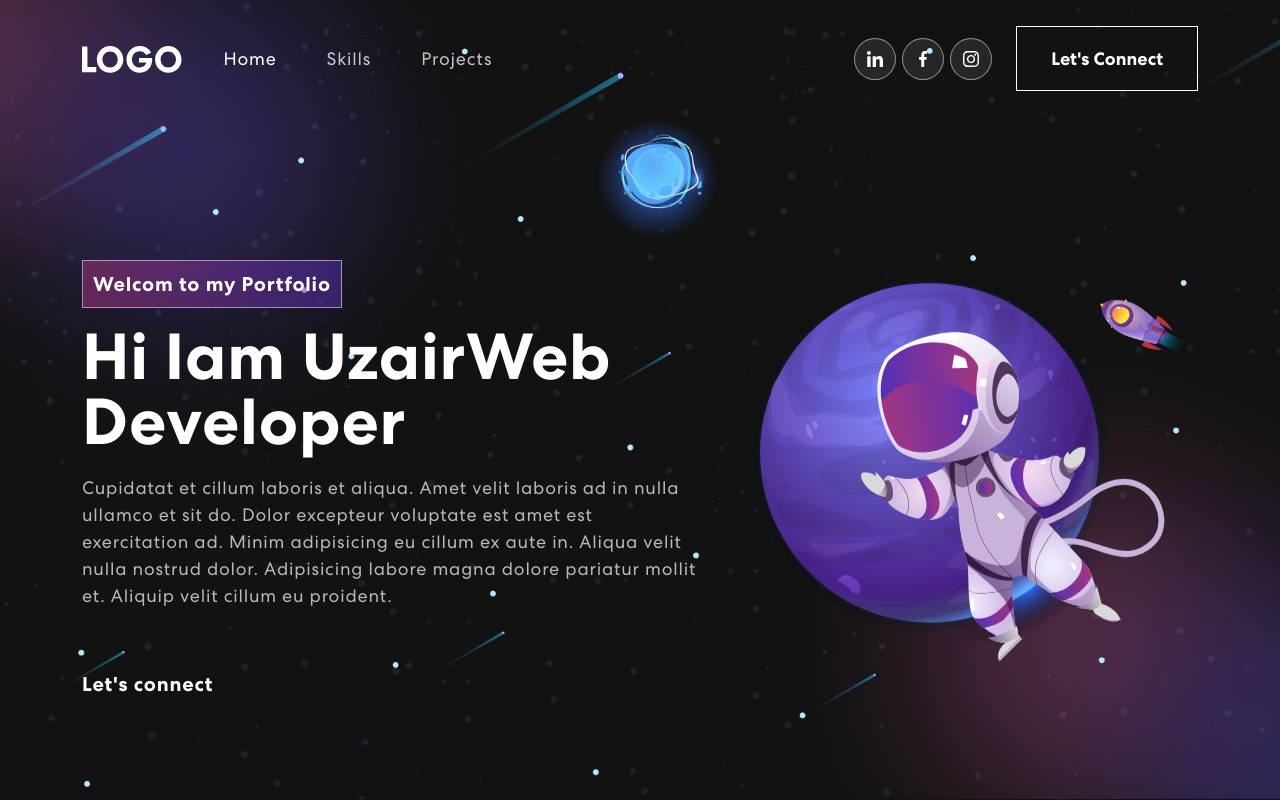
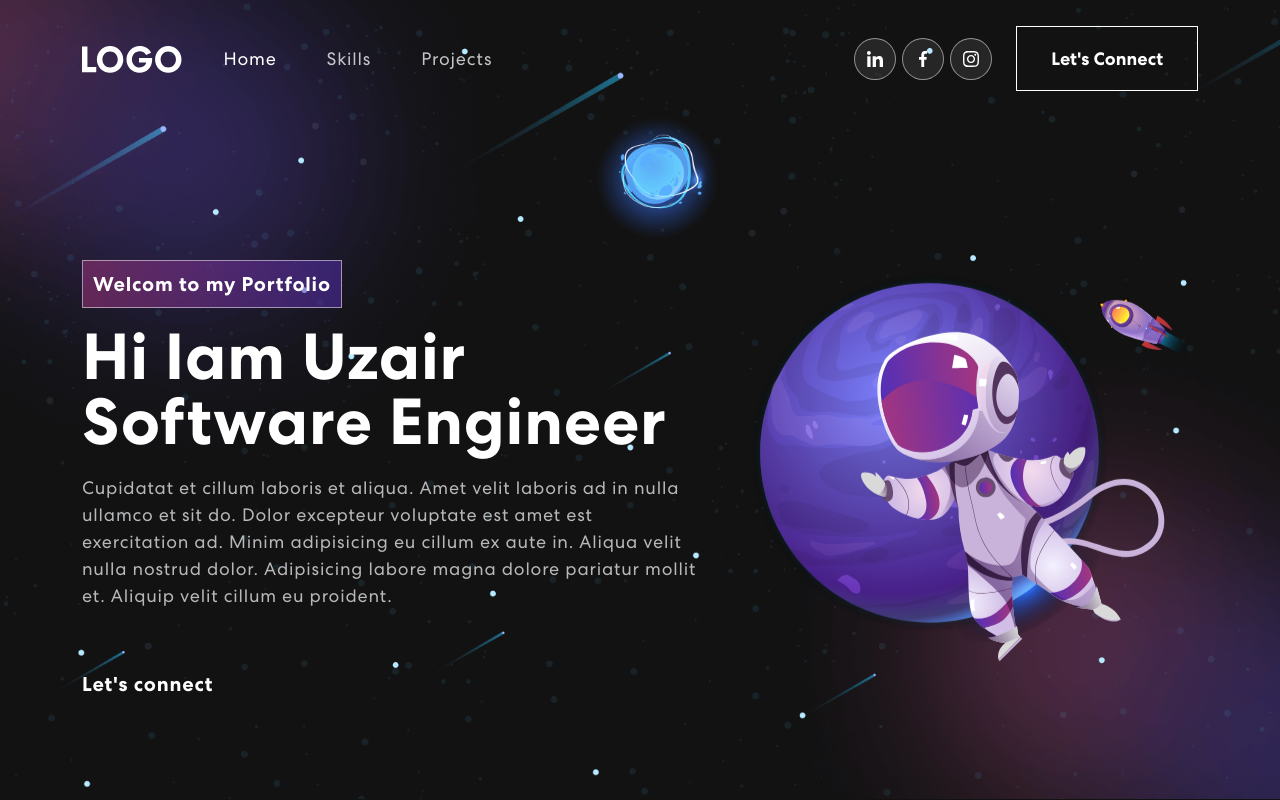
Before and after one commit to muhammaduzairrazaq/portfolioReact, a React (Create React App) app: page / in a window 1280 px wide. Built offline with nearby package versions, Linux system fonts and the light colour scheme.

Commit message:
banner complete

```diff
--- a/package.json
+++ b/package.json
@@ -11,6 +11,7 @@
     "react": "^18.2.0",
     "react-bootstrap": "^2.9.0",
     "react-dom": "^18.2.0",
+    "react-multi-carousel": "^2.8.4",
     "react-scripts": "^5.0.1",
     "web-vitals": "^2.1.4"
   },
--- a/src/App.js
+++ b/src/App.js
@@ -1,7 +1,7 @@
 import logo from './logo.svg';
 import './App.css';
-import NavBar from './components/NavBar'
-import 'bootstrap/dist/css/bootstrap.min.css'
+import NavBar from './components/NavBar';
+import 'bootstrap/dist/css/bootstrap.min.css';
 import { Banner } from './components/Banner';
 
 function App() {
--- a/src/components/Banner.js
+++ b/src/components/Banner.js
@@ -1,9 +1,6 @@
 import { useState, useEffect } from "react";
 import { Container, Row, Col } from "react-bootstrap";
 import headerImg from "../assets/img/header-img.svg";
-// import { ArrowRightCircle } from 'react-bootstrap-icons';
-// import 'animate.css';
-// import TrackVisibility from 'react-on-screen';
 
 export const Banner = () => {
   const [loopNum, setLoopNum] = useState(0);
@@ -11,7 +8,7 @@ export const Banner = () => {
   const [text, setText] = useState('');
   const [delta, setDelta] = useState(300 - Math.random() * 100);
   const [index, setIndex] = useState(1);
-  const toRotate = [ "Web Developer", "Web Designer", "UI/UX Designer" ];
+  const toRotate = ["Software Engineer", "Full Stack Developer", "Python Developer"];
   const period = 2000;
 
   useEffect(() => {
@@ -53,7 +50,7 @@ export const Banner = () => {
       <Row className="align-items-center">
         <Col xs={12} md={6} xl={7}>
             <span className="tagline">Welcom to my Portfolio</span>
-            <h1>{'Hi Iam Uzair'}<span className="wrap">{text}</span></h1>
+            <h1>{'Hi Iam Uzair '}<span className="wrap">{text}</span></h1>
             <p>Cupidatat et cillum laboris et aliqua. Amet velit laboris ad in nulla ullamco et sit do. Dolor excepteur voluptate est amet est exercitation ad. Minim adipisicing eu cillum ex aute in. Aliqua velit nulla nostrud dolor. Adipisicing labore magna dolore pariatur mollit et. Aliquip velit cillum eu proident.</p>
             <button onClick={()=>console.log('connect')}>Let's connect</button>
         </Col>
```
Also changed, not shown: 1 other file (tests, documents, lock files or other folders).
